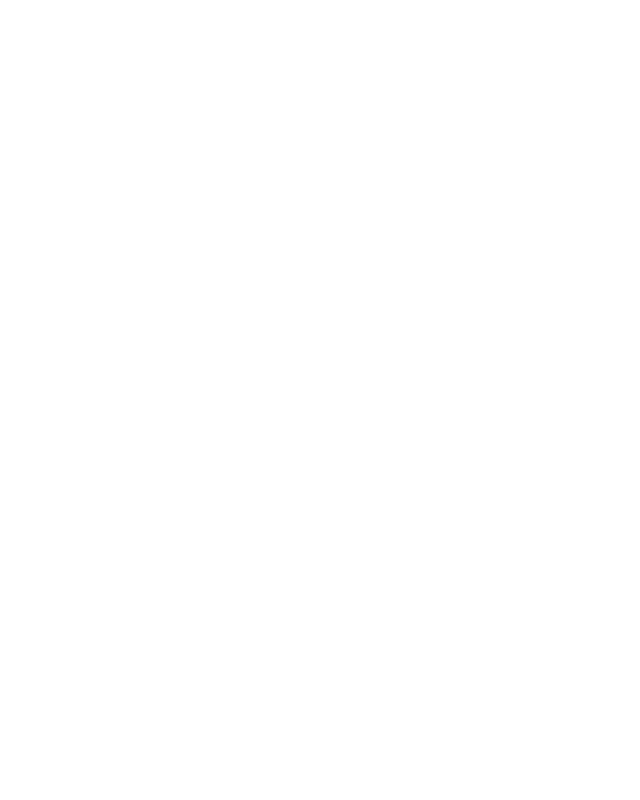
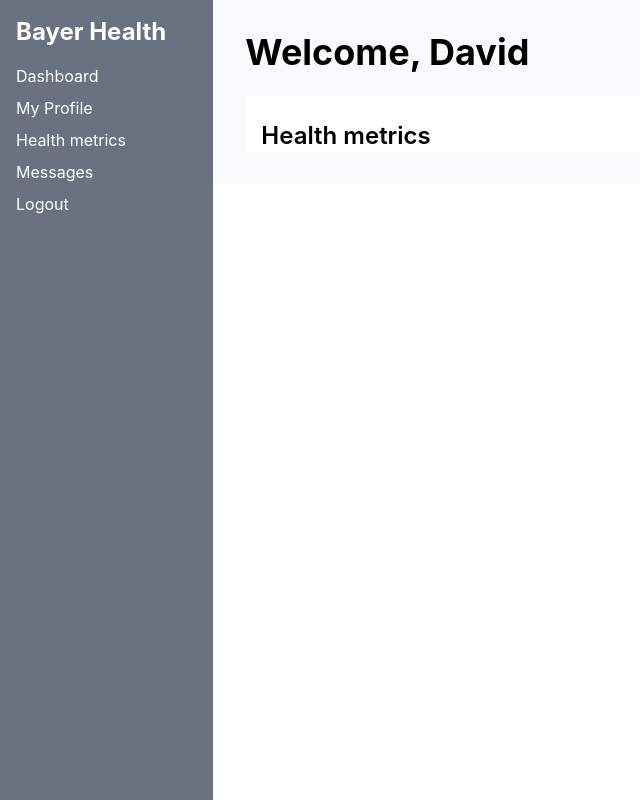
Before and after one commit to priya-1502/chronic-disease-management, a React (Create React App) app: page /dashboard in a window 1280 px wide. Before the commit this address had no page. Shown: the whole page, without its empty margins (0-640 px from the left). Built offline with nearby package versions, Linux system fonts and the light colour scheme.

Commit message:
feat:axios added

```diff
--- a/package.json
+++ b/package.json
@@ -3,13 +3,16 @@
   "version": "0.1.0",
   "private": true,
   "dependencies": {
+    "@tanstack/react-query": "^5.67.2",
     "@testing-library/dom": "^10.4.0",
     "@testing-library/jest-dom": "^6.6.3",
     "@testing-library/react": "^16.2.0",
     "@testing-library/user-event": "^13.5.0",
     "autoprefixer": "^10.4.20",
+    "axios": "^1.8.2",
     "react": "^19.0.0",
     "react-dom": "^19.0.0",
+    "react-gauge-chart": "^0.5.1",
     "react-router": "^7.3.0",
     "react-scripts": "5.0.1",
     "web-vitals": "^2.1.4"
--- /dev/null
+++ b/src/API/instance.js
@@ -0,0 +1,9 @@
+import axios from "axios";
+
+const instance = axios.create({
+    baseURL: 'https://jsonplaceholder.typicode.com/posts',
+    timeout: 1000,
+    headers: {'X-Custom-Header': 'foobar'}
+  });
+
+  export default instance;
--- /dev/null
+++ b/src/API/userApi.js
@@ -0,0 +1,7 @@
+import instance from "./instance";
+
+export const userAPi = async () => {
+    const data = await instance.get();
+    console.log(data);
+    return data;
+}
--- a/src/App.js
+++ b/src/App.js
@@ -1,7 +1,26 @@
-
+import { useQuery } from "@tanstack/react-query"
 import './App.css';
+import { userAPi } from "./API/userApi";
 
 function App() {
+
+  // https://pokeapi.co/api/v2/pokemon/ditto
+
+  // function usePosts() {
+  //   return useQuery({
+  //     queryKey: ['posts'],
+  //     queryFn: async () => {
+  //       const response = await fetch('https://jsonplaceholder.typicode.com/posts')
+  //       return await response.json()
+  //     },
+  //   })
+  // }
+  // const { status, data, error, isFetching } = usePosts();
+
+  const { data, isLoading} = useQuery({ queryKey: ['todos'], queryFn: userAPi });
+  console.log(data);
+
+
   return (
     <div className="App">
       <header className="App-header">
--- a/src/components/Dashboard/Dashabord.js
+++ b/src/components/Dashboard/Dashabord.js
@@ -1,8 +1,30 @@
 const Dashboard = () => {
     return(
-        <h1>
-            Dashboard
-        </h1>
+        <div className="flex">
+            <div className="w-1/6 h-screen bg-gray-500 text-white">
+            <div className="m-4">
+                <h1 className="text-2xl font-bold">Bayer Health</h1>
+            </div>
+                <div className="list-none m-4">
+                    <li className="my-2">Dashboard</li>
+                    <li className="my-2">My Profile</li>
+                    <li className="my-2">Health metrics</li>
+                    <li className="my-2">Messages</li>
+                    <li className="my-2">Logout</li>
+                </div>
+            </div>
+            <div className="w-4/6 h-full bg-gray-50">
+            <div className="m-4 p-4">
+                <div className="mb-6">
+                    <h1 className="text-4xl font-bold">Welcome, David</h1>
+                </div>
+
+                <div className="bg-white pt-6 px-4">
+                    <h1 className="text-2xl font-semibold">Health metrics</h1>
+                </div>
+            </div>
+            </div>
+        </div>
     )
 }
 
--- a/src/index.js
+++ b/src/index.js
@@ -1,6 +1,10 @@
 import React from 'react';
 import ReactDOM from 'react-dom/client';
 import { BrowserRouter, Routes, Route } from "react-router";
+import {
+  QueryClient,
+  QueryClientProvider,
+} from '@tanstack/react-query'
 
 import './index.css';
 import App from './App';
@@ -8,16 +12,21 @@
 import Dashboard from './components/Dashboard/Dashabord';
 import reportWebVitals from './reportWebVitals';
 
+const queryClient = new QueryClient()
+
+
 const root = ReactDOM.createRoot(document.getElementById('root'));
 root.render(
   <React.StrictMode>
+    <QueryClientProvider client={queryClient}>
      <BrowserRouter>
       <Routes>
         <Route path="/" element={<App />} />
         <Route path="/about" element={<About />} />
-        <Route path="/about" element={<Dashboard />} />
+        <Route path="/dashboard" element={<Dashboard />} />
       </Routes>
     </BrowserRouter>
+    </QueryClientProvider>
   </React.StrictMode>
 );
 
```
Also changed, not shown: 1 other file (tests, documents, lock files or other folders).
